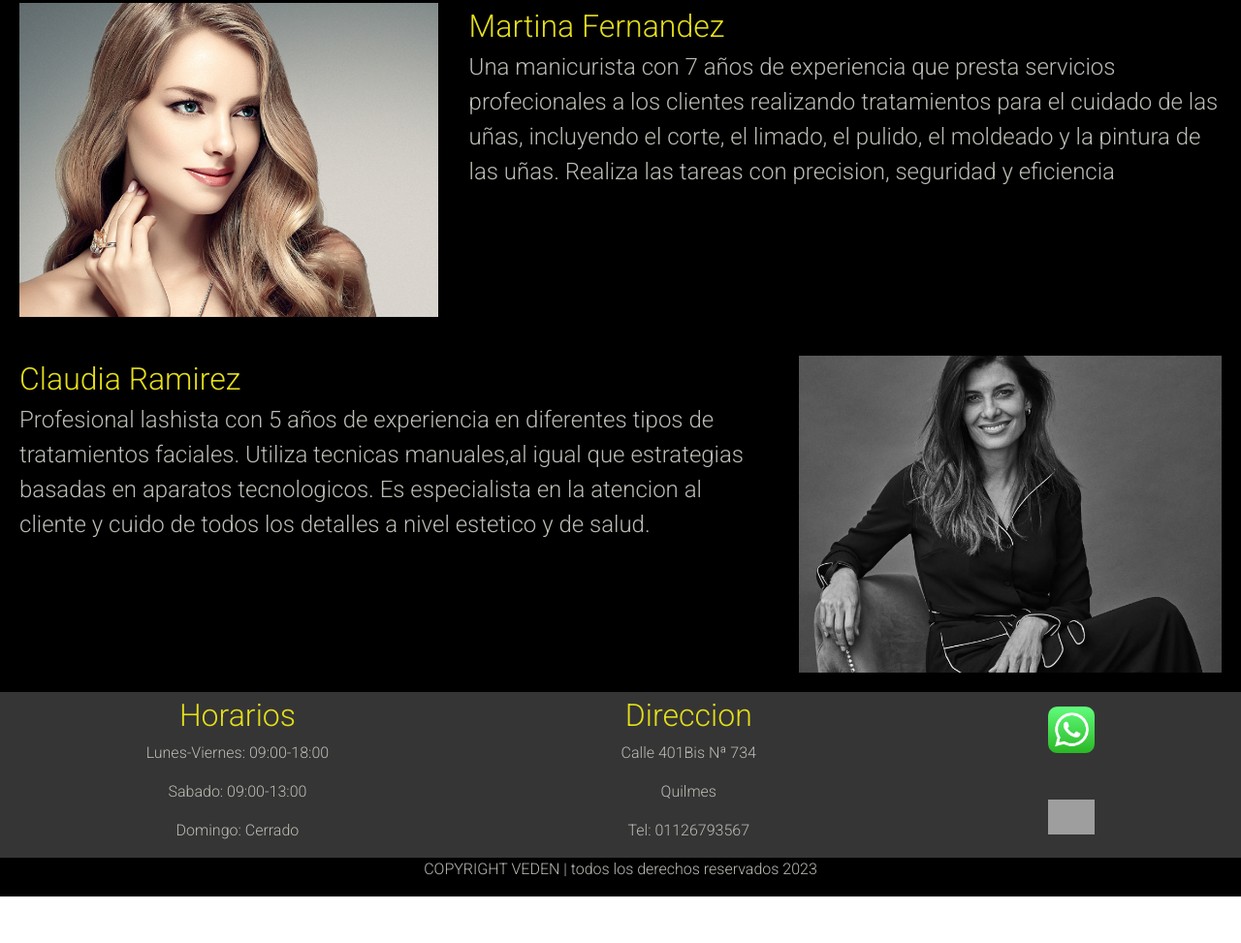
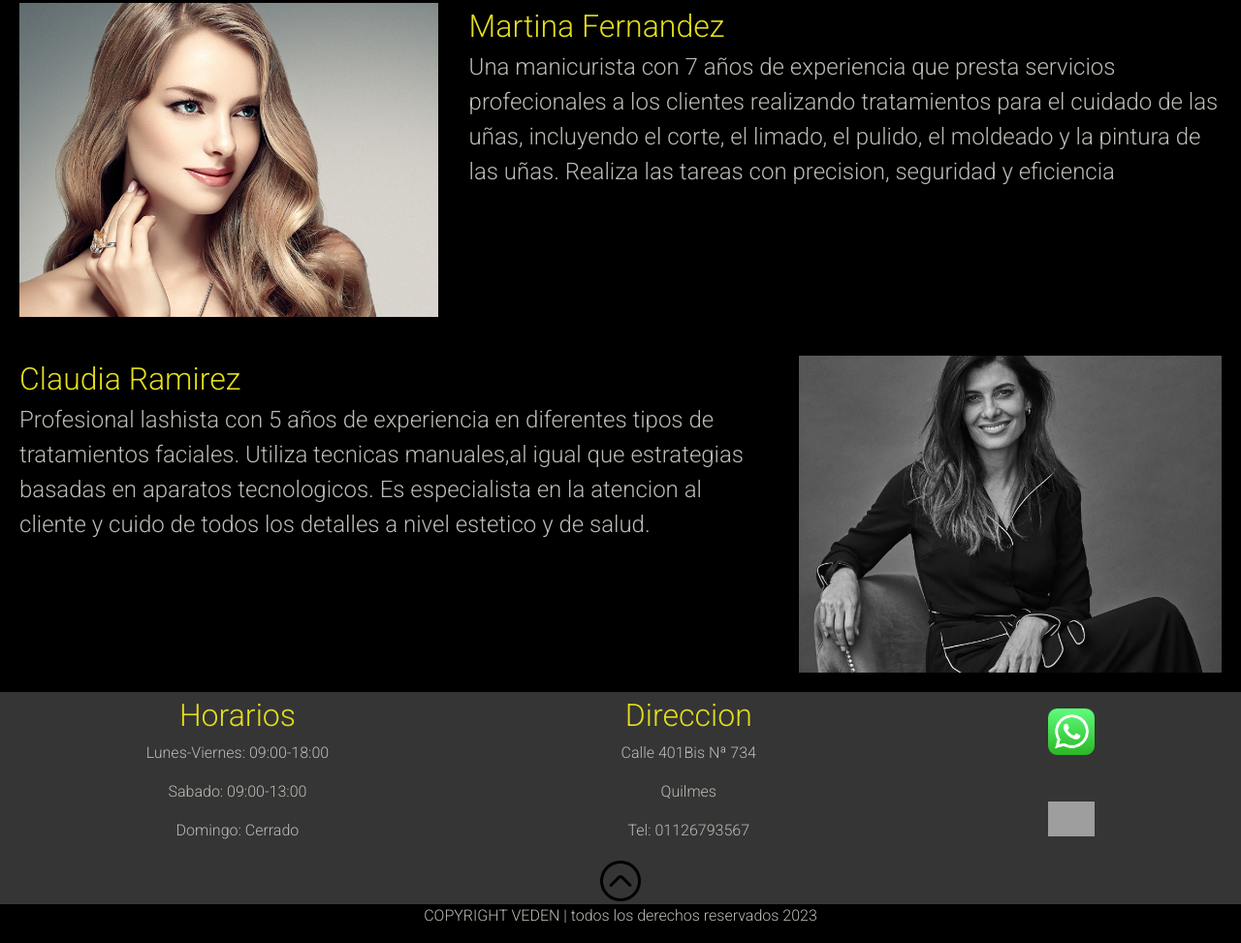
Before and after one commit to hernannicolaspereyra/desarrollo-web-3raentrega, a website: page pages/conocenos.html in a window 1280 px wide. Shown: the part 977-1950 px from the top of the page at 97% size. Before the commit the page ends 1902 px from the top, so only its background shows below. Drawn offline with nearby package versions, Linux system fonts and the light colour scheme; grey boxes are pictures that could not be loaded.

Commit message:
trabajo terminado

```diff
--- a/pages/conocenos.html
+++ b/pages/conocenos.html
@@ -21,7 +21,7 @@
 </head>
 <body>
     <header>
-        <nav class="navbar navbar-expand-lg sticky-top">
+        <nav class="navbar navbar-expand-lg sticky-top" id="top">
             <div class="container-fluid">
                 <a href="../index.html">
                     <img src="../img/logo.png" alt="logo">
@@ -115,6 +115,11 @@
                 </a>
             </div>
         </div>
+        <div class="arriba">
+            <a href="#top">
+              <img src="../img/logo-top.png" alt="logo-top">
+            </a>
+          </div>
         <div class="copyright">
             <p>COPYRIGHT VEDEN | todos los derechos reservados 2023</p>
         </div>
--- a/scss/html/_footer.scss
+++ b/scss/html/_footer.scss
@@ -6,10 +6,14 @@
     display: grid;
     grid-template-areas:
     "horarios direccion botones-contacto"
+    "arriba arriba arriba"
     "copyright copyright copyright";
     padding-top: 5px;
     text-align: center;
     background-color: $color-footer;
+    .boton-top{
+        grid-area: arriba;
+    }
     .horarios{
         grid-area: horarios;
         h2{
@@ -32,7 +36,7 @@
         grid-area: botones-contacto;
         display: flex;
         flex-direction: column;
-        padding-top: 10px;
+        padding: 12px 0;
         gap: 3rem;
         .whatsapp{
             a{
@@ -59,6 +63,12 @@
             }
         }
     }
+    .arriba{
+        grid-area: arriba;
+        img{
+            width: 3rem;
+        }
+    }
     .copyright{
         grid-area: copyright;
         color: $color-parrafos;
```
Also changed, not shown: index.html (+6 -1 lines), pages/reserva-turno.html (+6 -1 lines), pages/servicios-pestanias.html (+6 -1 lines), pages/servicios-unias.html (+6 -1 lines), pages/servicios.html (+6 -1 lines), css/styles.css, img/logo-top.png (added).
